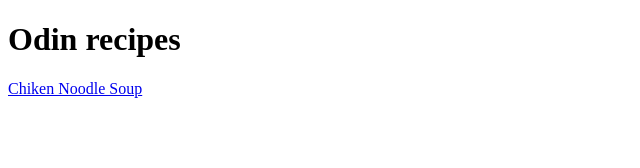
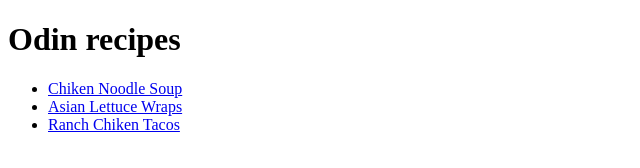
Before and after one commit to AmiraScripts/odin-recipes, a plain HTML site: page index.html in a window 1280 px wide. Shown: the whole page, without its empty margins (0-640 px from the left). Drawn offline with Linux system fonts and the light colour scheme.

Commit message:
index.html has the 3 recipes

```diff
--- a/index.html
+++ b/index.html
@@ -7,6 +7,11 @@
 </head>
 <body>
     <h1>Odin recipes</h1>
-    <a href="recipes/ChikenNoodleSalad.html"> Chiken Noodle Soup</a>
+    <ul>
+        <li><a href="recipes/ChikenNoodleSalad.html"> Chiken Noodle Soup</a></li>
+        <li><a href="recipes/AsianLettuceWraps.html">Asian Lettuce Wraps</a></li>
+        <li><a href="recipes/RanchChikenTacos.html">Ranch Chiken Tacos</a></li>
+    </ul>
+
 </body>
 </html>
```
